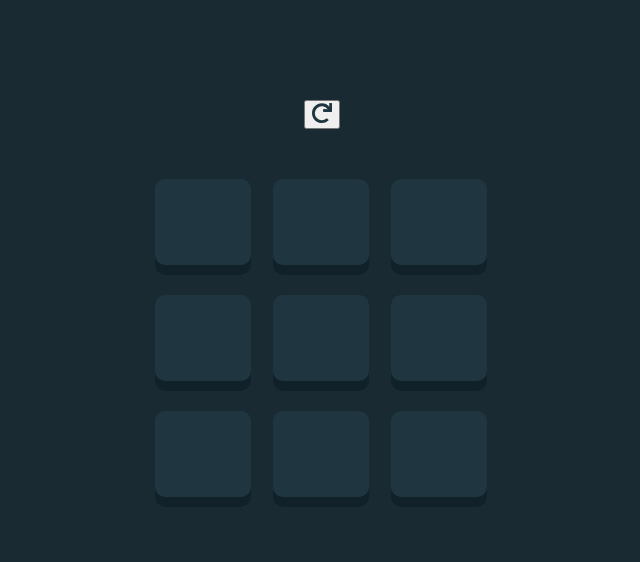
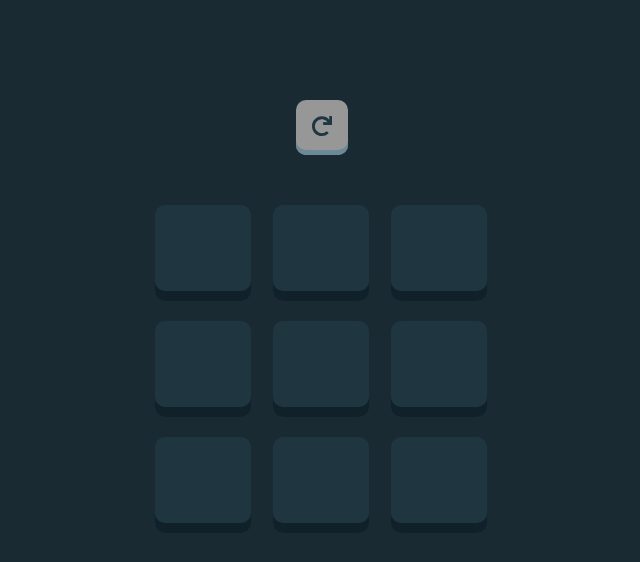
Before and after one commit to SimpleLuke/tic-tac-toe, a React (Create React App) app: page / in a window 1280 px wide. Shown: the top 562 px of the page, without its empty margins (318-958 px from the left). Built offline with nearby package versions, Linux system fonts and the light colour scheme.

Commit message:
Add reset button styles

```diff
--- a/src/Sass/_App.scss
+++ b/src/Sass/_App.scss
@@ -10,6 +10,11 @@ header {
   justify-content: center;
   button {
     margin-top: 100px;
+    background-color: #979797;
+    border: none;
+    border-radius: 10px;
+    box-shadow: inset 0px -5px #6b8997;
+    padding: 16px;
   }
 }
 
--- a/src/Sass/main.css
+++ b/src/Sass/main.css
@@ -10,6 +10,11 @@ header {
 }
 header button {
   margin-top: 100px;
+  background-color: #979797;
+  border: none;
+  border-radius: 10px;
+  box-shadow: inset 0px -5px #6b8997;
+  padding: 16px;
 }
 
 main {
```
Also changed, not shown: 1 other file (tests, documents, lock files or other folders).
